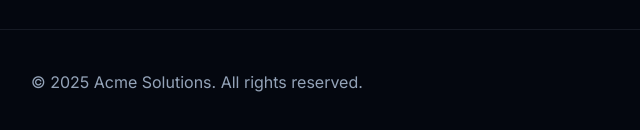
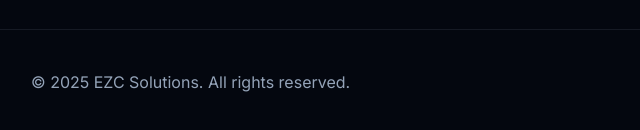
Before and after one commit to ezcaparelli/ezcaparelli.github.io, a plain HTML site: page index.html in a window 1280 px wide. Shown: the part 1399-1529 px from the top of the page, 89-729 px from the left. Drawn offline with Linux system fonts and the light colour scheme.

Commit message:
Update index.html

```diff
--- a/index.html
+++ b/index.html
@@ -102,7 +102,7 @@
 
   <footer class="site-footer">
     <div class="container">
-      <p>© <span id="year"></span> Acme Solutions. All rights reserved.</p>
+      <p>© <span id="year"></span> EZC Solutions. All rights reserved.</p>
     </div>
   </footer>
 
```
